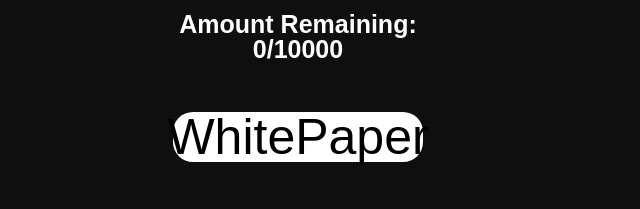
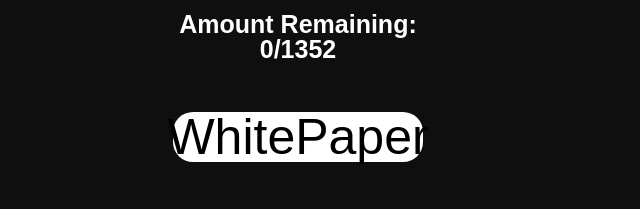
Before and after one commit to ckotchy/pixle-site, a website: page public/index.html in a window 1280 px wide. Shown: the part 442-651 px from the top of the page, 342-982 px from the left. Drawn offline with nearby package versions, Linux system fonts and the light colour scheme; a script that the page names is missing.

Commit message:
updating total supply

```diff
--- a/public/index.html
+++ b/public/index.html
@@ -38,7 +38,7 @@
       <button class="button-3 w-button" id="btn-mint" style="display: none;">Mint</button>
       <strong id="alert-msg" class="bold-text" style="display: none;">Transaction Hash</strong>
       <h1 class="heading-19">Price .25 ETH</h1>
-      <h1 class="heading-19">Amount Remaining:<br><div id="mint-count">0/10000</div></h1>
+      <h1 class="heading-19">Amount Remaining:<br><div id="mint-count">0/1352</div></h1>
       <a href="documents/Pixle_NFT_5.pdf" class="button-3 whitepaper w-button">WhitePaper</a>
     </div>
   </div>
```
